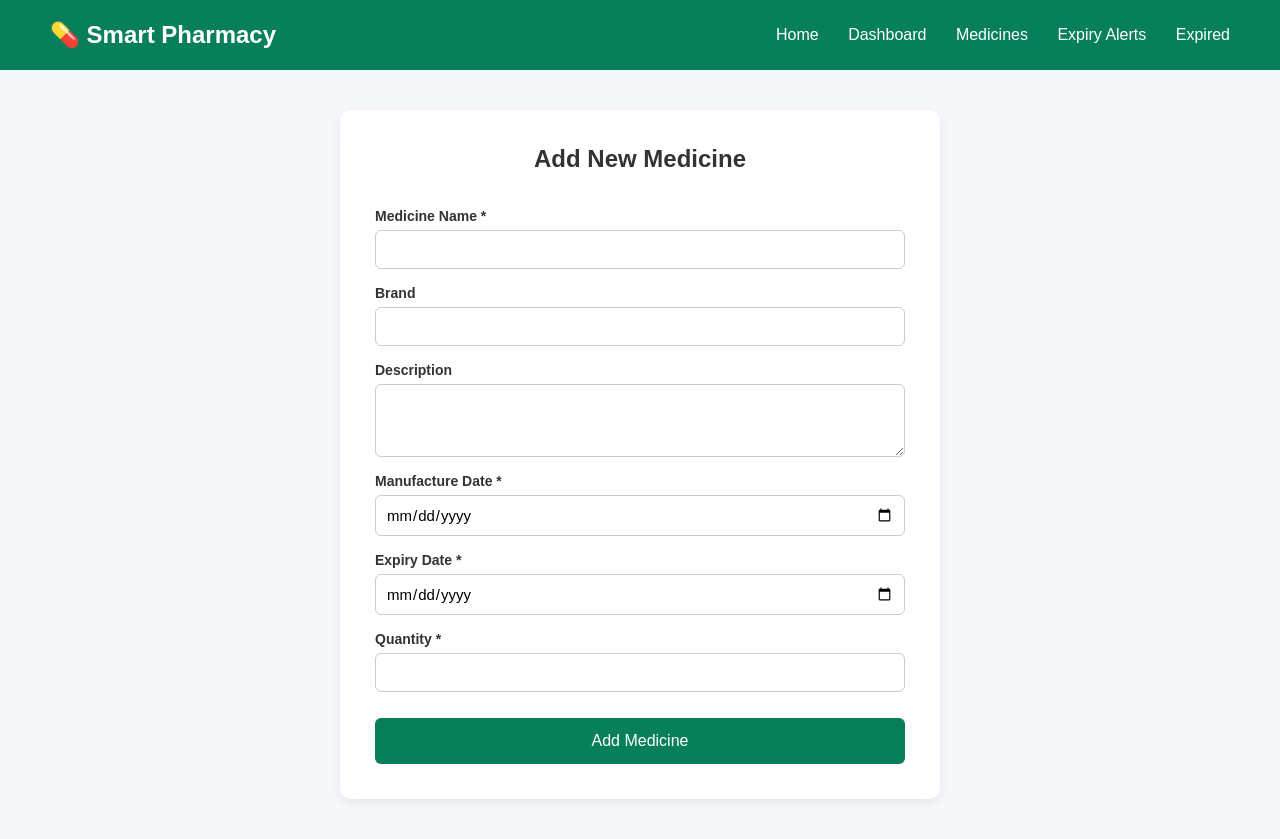
After one commit to sanskardhanorkar06-collab/medical-pharmacy-management, a Flask app: page /add in a window 1280 px wide. The commit adds this page. Run offline with Flask 3, Linux system fonts and the light colour scheme.

Commit message:
Implement medicine management features with add, dashboard, and expiry alert pages

```diff
--- a/App.py
+++ b/App.py
@@ -1,12 +1,135 @@
-from flask import Flask, render_template
+from flask import Flask, render_template, request, redirect, url_for
+from datetime import datetime, date
 
 app = Flask(__name__)
 
+# ---------------------------------------------------------------------------
+# TEMPORARY DATA LAYER
+# This is a stand-in for the database. Everything in this section is meant
+# to be replaced later by your friend's actual DB code (sqlite3 / SQLAlchemy).
+#
+# IMPORTANT FOR HANDOFF:
+# Keep the function names and return shapes (add_medicine, get_medicines)
+# the same when swapping in the real DB. As long as get_medicines() keeps
+# returning a list of dicts with these exact keys, none of the routes or
+# templates below need to change.
+# ---------------------------------------------------------------------------
+
+_medicines = []
+_next_id = 1
+
+
+def add_medicine(name, brand, description, mfg_date, exp_date, quantity):
+    global _next_id
+    medicine = {
+        "id": _next_id,
+        "name": name,
+        "brand": brand,
+        "description": description,
+        "mfg_date": mfg_date,   # stored as string "YYYY-MM-DD"
+        "exp_date": exp_date,   # stored as string "YYYY-MM-DD"
+        "quantity": quantity,
+    }
+    _medicines.append(medicine)
+    _next_id += 1
+    return medicine
+
+
+def get_medicines():
+    return _medicines
+
+
+# ---------------------------------------------------------------------------
+# EXPIRY CLASSIFICATION LOGIC
+# Pure logic, no DB writes. Computes status at request time instead of
+# physically moving records between tables. This avoids the bug class where
+# a corrected expiry date would need the record moved back.
+# ---------------------------------------------------------------------------
+
+def classify_medicine(medicine):
+    """Returns 'expired', 'expiring_soon', or 'safe' based on exp_date."""
+    exp = datetime.strptime(medicine["exp_date"], "%Y-%m-%d").date()
+    today = date.today()
+    days_left = (exp - today).days
+
+    if days_left < 0:
+        return "expired"
+    elif days_left <= 7:
+        return "expiring_soon"
+    else:
+        return "safe"
+
+
+def get_medicines_by_status(status):
+    return [m for m in get_medicines() if classify_medicine(m) == status]
+
+
+# ---------------------------------------------------------------------------
+# ROUTES
+# ---------------------------------------------------------------------------
 
 @app.route("/")
 def home():
     return render_template("index.html")
 
 
+@app.route("/add", methods=["GET", "POST"])
+def add():
+    error = None
+
+    if request.method == "POST":
+        name = request.form.get("name", "").strip()
+        brand = request.form.get("brand", "").strip()
+        description = request.form.get("description", "").strip()
+        mfg_date = request.form.get("mfg_date", "").strip()
+        exp_date = request.form.get("exp_date", "").strip()
+        quantity = request.form.get("quantity", "").strip()
+
+        # --- basic validation (Flask does not validate for you) ---
+        if not name or not mfg_date or not exp_date or not quantity:
+            error = "Name, manufacture date, expiry date, and quantity are required."
+        else:
+            try:
+                quantity = int(quantity)
+                if quantity < 0:
+                    raise ValueError
+            except ValueError:
+                error = "Quantity must be a non-negative whole number."
+
+            if not error:
+                mfg = datetime.strptime(mfg_date, "%Y-%m-%d").date()
+                exp = datetime.strptime(exp_date, "%Y-%m-%d").date()
+                if exp <= mfg:
+                    error = "Expiry date must be after manufacture date."
+
+        if not error:
+            add_medicine(name, brand, description, mfg_date, exp_date, quantity)
+            return redirect(url_for("dashboard"))
+
+    return render_template("add_medicine.html", error=error)
+
+
+@app.route("/dashboard")
+def dashboard():
+    medicines = []
+    for m in get_medicines():
+        entry = dict(m)
+        entry["status"] = classify_medicine(m)
+        medicines.append(entry)
+    return render_template("dashboard.html", medicines=medicines)
+
+
+@app.route("/expiring-soon")
+def expiring_soon():
+    medicines = get_medicines_by_status("expiring_soon")
+    return render_template("expiring_soon.html", medicines=medicines)
+
+
+@app.route("/expired")
+def expired():
+    medicines = get_medicines_by_status("expired")
+    return render_template("expired.html", medicines=medicines)
+
+
 if __name__ == "__main__":
     app.run(debug=True)
--- a/static/style.css
+++ b/static/style.css
@@ -117,3 +117,109 @@ button:hover {
     color: #666;
     line-height: 1.5;
 }
+
+/* ---------------- Form page ---------------- */
+
+.form-section {
+    max-width: 600px;
+    margin: 40px auto;
+    padding: 35px;
+    background: white;
+    border-radius: 10px;
+    box-shadow: 0 3px 10px rgba(0,0,0,0.08);
+}
+
+.form-section h2 {
+    margin-bottom: 25px;
+    text-align: center;
+}
+
+.medicine-form {
+    display: flex;
+    flex-direction: column;
+    gap: 6px;
+}
+
+.medicine-form label {
+    font-size: 14px;
+    font-weight: bold;
+    margin-top: 10px;
+}
+
+.medicine-form input,
+.medicine-form textarea {
+    padding: 10px;
+    border: 1px solid #ccc;
+    border-radius: 6px;
+    font-size: 15px;
+    font-family: inherit;
+}
+
+.medicine-form button {
+    margin-top: 20px;
+}
+
+.error-msg {
+    background: #ffe3e3;
+    color: #c92a2a;
+    padding: 12px;
+    border-radius: 6px;
+    margin-bottom: 15px;
+}
+
+/* ---------------- Table pages ---------------- */
+
+.table-section {
+    max-width: 1000px;
+    margin: 40px auto;
+    padding: 35px;
+    background: white;
+    border-radius: 10px;
+    box-shadow: 0 3px 10px rgba(0,0,0,0.08);
+}
+
+.table-section h2 {
+    margin-bottom: 25px;
+}
+
+.medicine-table {
+    width: 100%;
+    border-collapse: collapse;
+}
+
+.medicine-table th,
+.medicine-table td {
+    text-align: left;
+    padding: 12px 10px;
+    border-bottom: 1px solid #eee;
+}
+
+.medicine-table th {
+    background: #f5f7fa;
+    font-size: 14px;
+    text-transform: uppercase;
+    color: #666;
+}
+
+.badge {
+    display: inline-block;
+    padding: 4px 10px;
+    border-radius: 20px;
+    font-size: 13px;
+    font-weight: bold;
+}
+
+.badge-safe {
+    background: #d3f9d8;
+    color: #2b8a3e;
+}
+
+.badge-warning {
+    background: #fff3bf;
+    color: #e67700;
+}
+
+.badge-expired {
+    background: #ffe3e3;
+    color: #c92a2a;
+}
--- /dev/null
+++ b/templates/add_medicine.html
@@ -0,0 +1,55 @@
+<!DOCTYPE html>
+<html lang="en">
+<head>
+    <meta charset="UTF-8">
+    <meta name="viewport" content="width=device-width, initial-scale=1.0">
+    <title>Add Medicine - Smart Pharmacy</title>
+    <link rel="stylesheet" href="{{ url_for('static', filename='style.css') }}">
+</head>
+<body>
+
+    <header>
+        <div class="logo">💊 Smart Pharmacy</div>
+        <nav>
+            <a href="{{ url_for('home') }}">Home</a>
+            <a href="{{ url_for('dashboard') }}">Dashboard</a>
+            <a href="{{ url_for('add') }}">Medicines</a>
+            <a href="{{ url_for('expiring_soon') }}">Expiry Alerts</a>
+            <a href="{{ url_for('expired') }}">Expired</a>
+        </nav>
+    </header>
+
+    <section class="form-section">
+        <h2>Add New Medicine</h2>
+
+        {% if error %}
+            <p class="error-msg">{{ error }}</p>
+        {% endif %}
+
+        <form method="POST" action="{{ url_for('add') }}" class="medicine-form">
+
+            <label for="name">Medicine Name *</label>
+            <input type="text" id="name" name="name" required>
+
+            <label for="brand">Brand</label>
+            <input type="text" id="brand" name="brand">
+
+            <label for="description">Description</label>
+            <textarea id="description" name="description" rows="3"></textarea>
+
+            <label for="mfg_date">Manufacture Date *</label>
+            <input type="date" id="mfg_date" name="mfg_date" required>
+
+            <label for="exp_date">Expiry Date *</label>
+            <input type="date" id="exp_date" name="exp_date" required>
+
+            <label for="quantity">Quantity *</label>
+            <input type="number" id="quantity" name="quantity" min="0" required>
+
+            <button type="submit">Add Medicine</button>
+
+        </form>
+    </section>
+
+</body>
+</html>
```
Also changed, not shown: templates/dashboard.html (added, +64 -0 lines), templates/expired.html (added, +52 -0 lines), templates/expiring_soon.html (added, +52 -0 lines), templates/index.html (+6 -6 lines).
